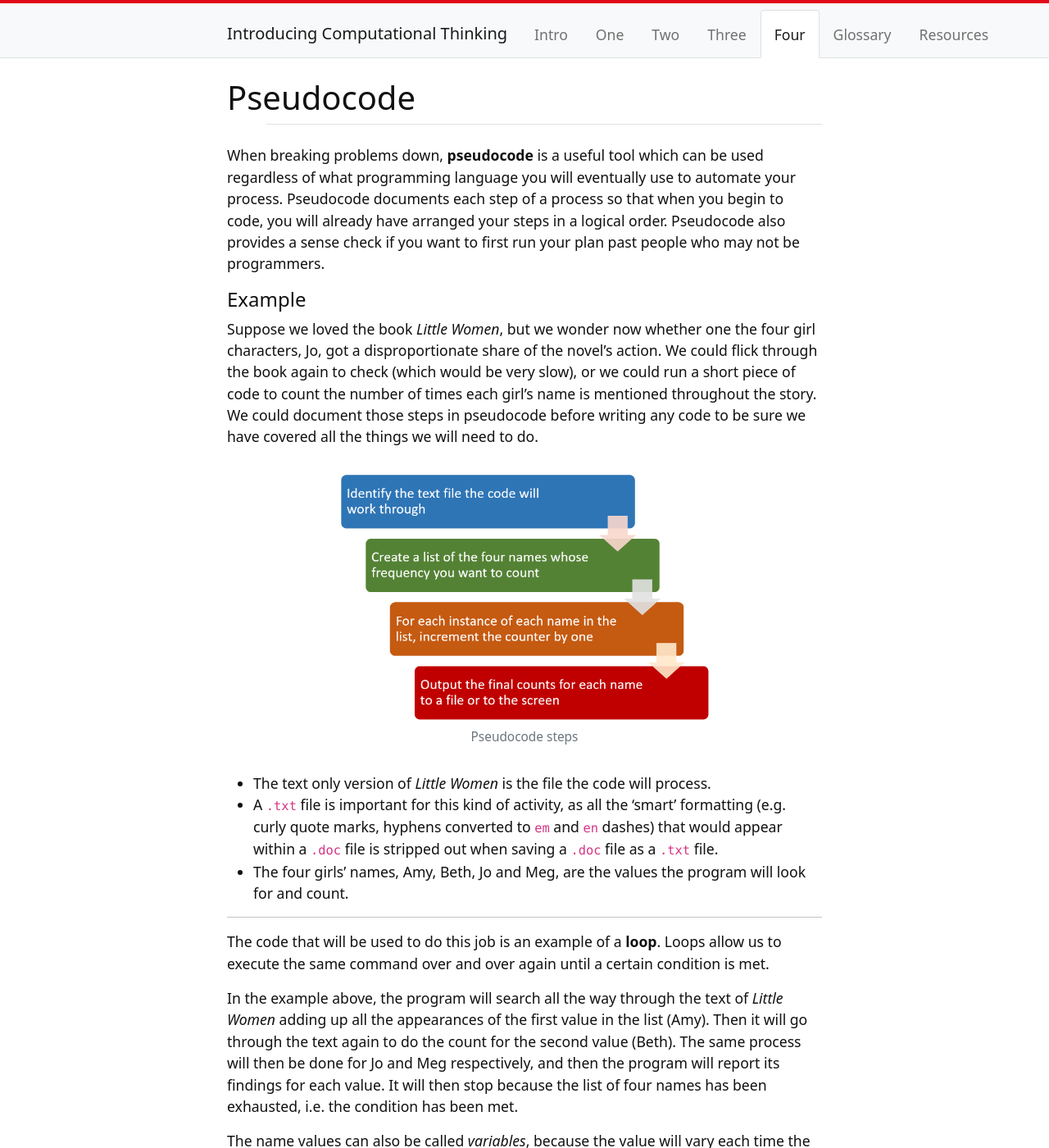
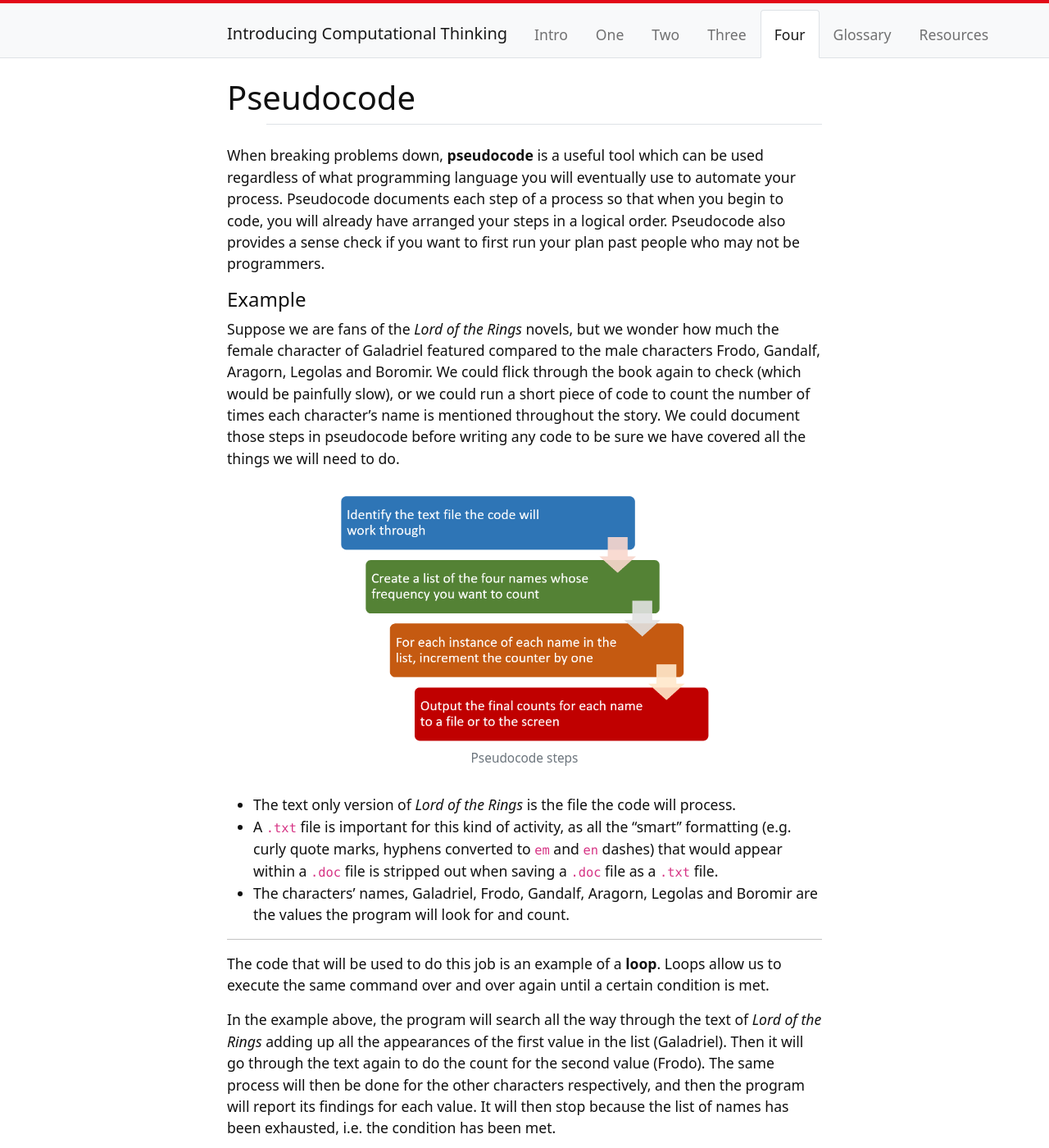
Before and after one commit to weaverbel/intro-computational-thinking, a Jekyll site: the page built from content/4-lesson.md, in a window 1280 px wide and 1400 px high. Shown: the whole window at 82% size. Built offline with Jekyll 4.4.1, drawn with Linux system fonts in a browser that asks for light colours.

Commit message:
Update 4-lesson.md
little women to lord of the rings

```diff
--- a/content/4-lesson.md
+++ b/content/4-lesson.md
@@ -7,19 +7,19 @@ When breaking problems down, **pseudocode** is a useful tool which can be used r
 
 #### Example
 
-Suppose we loved the book *Little Women*, but we wonder now whether one the four girl characters, Jo, got a disproportionate share of the novel's action. We could flick through the book again to check (which would be very slow), or we could run a short piece of code to count the number of times each girl's name is mentioned throughout the story. We could document those steps in pseudocode before writing any code to be sure we have covered all the things we will need to do.
+Suppose we are fans of the *Lord of the Rings* novels, but we wonder how much the female character of Galadriel featured compared to the male characters Frodo, Gandalf, Aragorn, Legolas and Boromir. We could flick through the book again to check (which would be painfully slow), or we could run a short piece of code to count the number of times each character's name is mentioned throughout the story. We could document those steps in pseudocode before writing any code to be sure we have covered all the things we will need to do.
 
 {% include figure.html img="pseudocode.png" alt="Pseudocode steps" caption="Pseudocode steps" width="65%" %}
 
-- The text only version of *Little Women* is the file the code will process.
-- A `.txt` file is important for this kind of activity, as all the 'smart' formatting (e.g. curly quote marks, hyphens converted to `em` and `en` dashes) that would appear within a `.doc` file is stripped out when saving a `.doc` file as a `.txt` file.
-- The four girls' names, Amy, Beth, Jo and Meg, are the values the program will look for and count.
+- The text only version of *Lord of the Rings* is the file the code will process.
+- A `.txt` file is important for this kind of activity, as all the "smart" formatting (e.g. curly quote marks, hyphens converted to `em` and `en` dashes) that would appear within a `.doc` file is stripped out when saving a `.doc` file as a `.txt` file.
+- The characters' names, Galadriel, Frodo, Gandalf, Aragorn, Legolas and Boromir are the values the program will look for and count.
 
 ---------
 
 The code that will be used to do this job is an example of a **loop**. Loops allow us to execute the same command over and over again until a certain condition is met.
 
-In the example above, the program will search all the way through the text of *Little Women* adding up all the appearances of the first value in the list (Amy). Then it will go through the text again to do the count for the second value (Beth). The same process will then be done for Jo and Meg respectively, and then the program will report its findings for each value. It will then stop because the list of four names has been exhausted, i.e. the condition has been met.
+In the example above, the program will search all the way through the text of *Lord of the Rings* adding up all the appearances of the first value in the list (Galadriel). Then it will go through the text again to do the count for the second value (Frodo). The same process will then be done for the other characters respectively, and then the program will report its findings for each value. It will then stop because the list of names has been exhausted, i.e. the condition has been met.
 
 The name values can also be called *variables*, because the value will vary each time the loop runs through the text.
 
```
